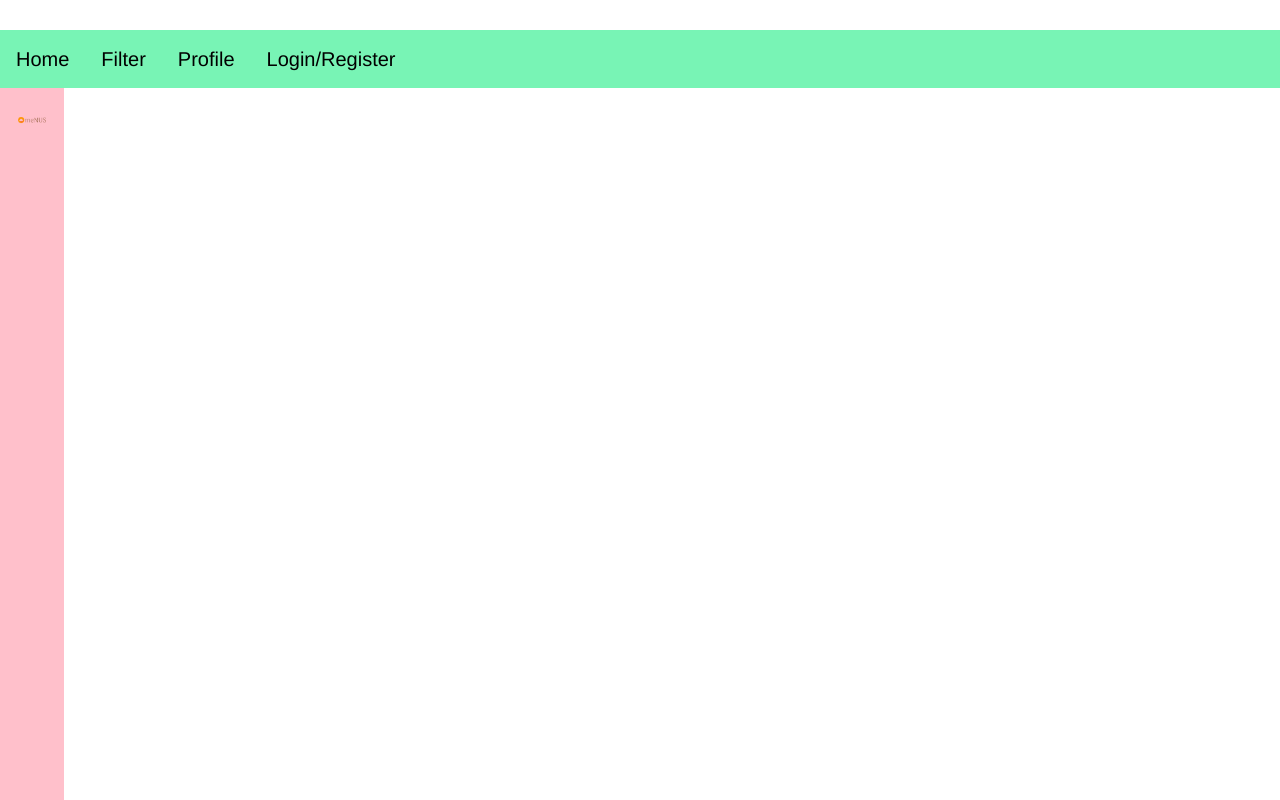
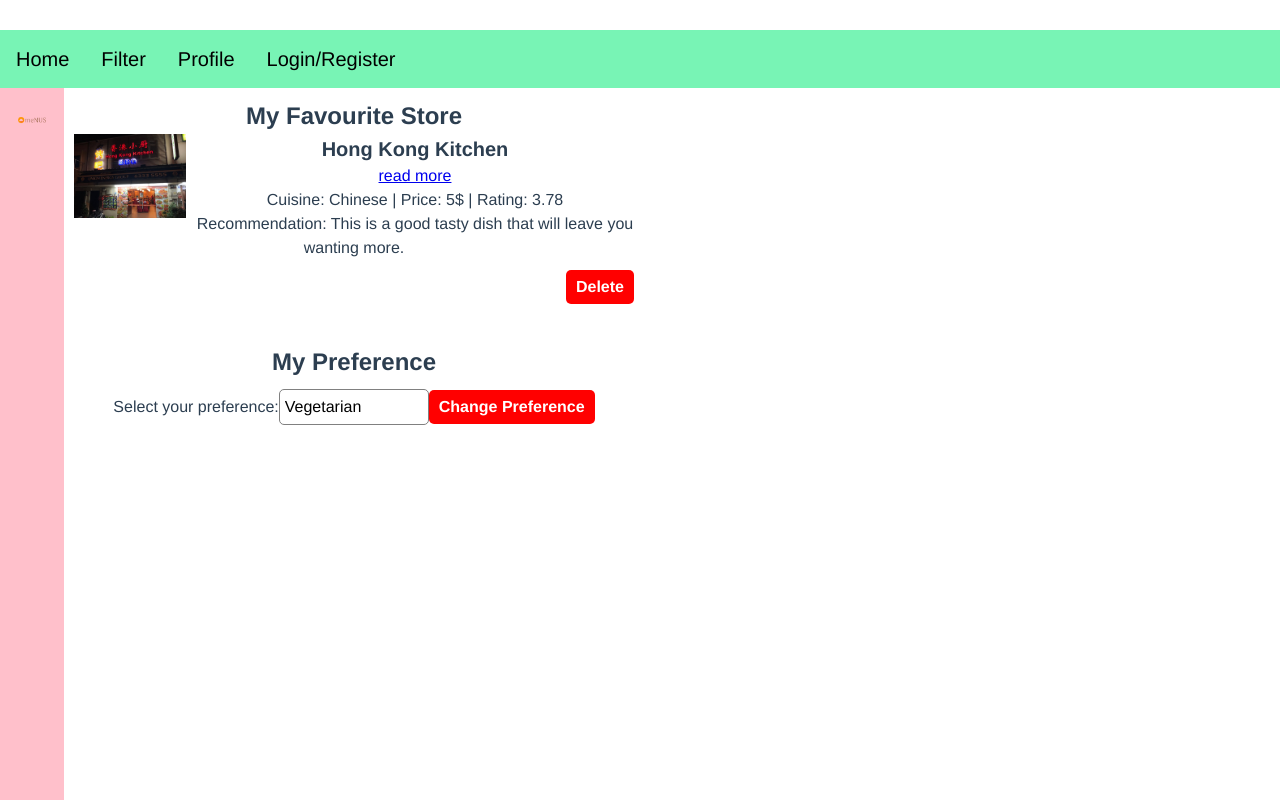
Before and after one commit to huangrz0702/bt3103, a Vue app: page /Preference in a window 1280 px wide. Shown: the top 800 px of the page. Built offline with nearby package versions, Linux system fonts and the light colour scheme.

Commit message:
lh: add the preference page under the profile page

```diff
--- /dev/null
+++ b/src/components/Preferinfo.vue
@@ -0,0 +1,117 @@
+<template>
+    <head>
+    <title>My Profile</title>
+</head>
+<body>
+  <div class="store">
+    <h1>My Favourite Store</h1>
+    <img id="store-picture" src="src/assets/pic/hongkongkitchen.jpg" alt="Store Image">
+    <div id="store-description" class="store-details">
+        <h2>Hong Kong Kitchen</h2>
+        <a href="#">read more</a>
+        <p>Cuisine: Chinese | Price: 5$ | Rating: 3.78</p>
+        <p>Recommendation: This is a good tasty dish that will leave you wanting more.</p>
+    </div>
+    <button id="delete-button" class="delete" onclick="deletePicture()">Delete</button>
+  </div>
+  <div class="preference">
+    <h1>My Preference</h1>
+    <form>
+      <label for="preference-select">Select your preference:</label>
+      <select id="preference-select" name="preference">
+        <option value="Vegetarian">Vegetarian</option>
+        <option value="Halal">Halal</option>
+        <option value="Non-Spicy">Non-Spicy</option>
+        <option value="Western">Western</option>
+      </select>
+      <button type="submit">Change Preference</button>
+    </form>
+  </div>
+</body>
+</template>
+
+<script>
+        function deletePicture() {
+          var picture = document.getElementById("store-picture");
+          picture.parentNode.removeChild(picture);
+          var deleteButton = document.getElementById("delete-button");
+          deleteButton.parentNode.removeChild(deleteButton);
+          var setButton = document.createElement("button");
+          setButton.className = "set";
+          setButton.textContent = "Set as Favourite";
+          var storeDiv = document.querySelector(".store");
+          var inputContainer = document.createElement("div");
+          inputContainer.className = "input-container";
+          storeDiv.appendChild(inputContainer);
+          var input = document.createElement("input");
+          input.type = "text";
+          input.placeholder = "Favourite Store Name";
+          inputContainer.appendChild(input);
+          inputContainer.appendChild(setButton);
+
+          var storeDesc = document.getElementById("store-description");
+          storeDesc.parentNode.removeChild(storeDesc);
+        }
+</script>
+
+<style>
+    #store-picture{
+        width: 20%;
+    }
+    h1 {
+      font-size: 24px;
+      font-weight: bold;
+    }
+    .store {
+      padding: 10px;
+      margin-bottom: 20px;
+      overflow: auto;
+    }
+    .store img {
+      float: left;
+      margin-right: 10px;
+    }
+    .store button.delete {
+      float: right;
+      background-color: red;
+      color: white;
+      border: none;
+      padding: 5px 10px;
+      border-radius: 5px;
+      font-weight: bold;
+      cursor: pointer;
+    }
+    .store button.set {
+      background-color: green;
+      color: white;
+      border: none;
+      padding: 5px 10px;
+      border-radius: 5px;
+      font-weight: bold;
+      cursor: pointer;
+      margin-left: 10px;
+    }
+    .preference {
+      padding: 10px;
+      overflow: auto;
+    }
+    .preference button {
+      background-color: red;
+      color: white;
+      border: none;
+      padding: 5px 10px;
+      border-radius: 5px;
+      font-weight: bold;
+      cursor: pointer;
+    }
+    .preference select {
+      padding: 5px;
+      border-radius: 5px;
+      border: 1px solid gray;
+      width: 150px;
+    }
+    .input-container {
+      display: flex;
+      align-items: center;
+    }
+</style>
--- a/src/views/Preference.vue
+++ b/src/views/Preference.vue
@@ -1,18 +1,26 @@
 <template>
-
+  <div id="container1">
     <ProfileBar />
-    <h3> This is the preference info</h3>
+    <Preferinfo />
+  </div>
 </template>
 
 
 <script>
 import ProfileBar from "../components/ProfileBar.vue";
+import Preferinfo from "../components/Preferinfo.vue";
 
 export default {
-    name: "Preference",
     components: {
       ProfileBar,
-
+      Preferinfo
     },
   };
 </script>
+
+
+<style>
+#container1{
+  display: flex;
+}
+</style>
```
Also changed, not shown: src/assets/pic/hongkongkitchen.jpg (added).
